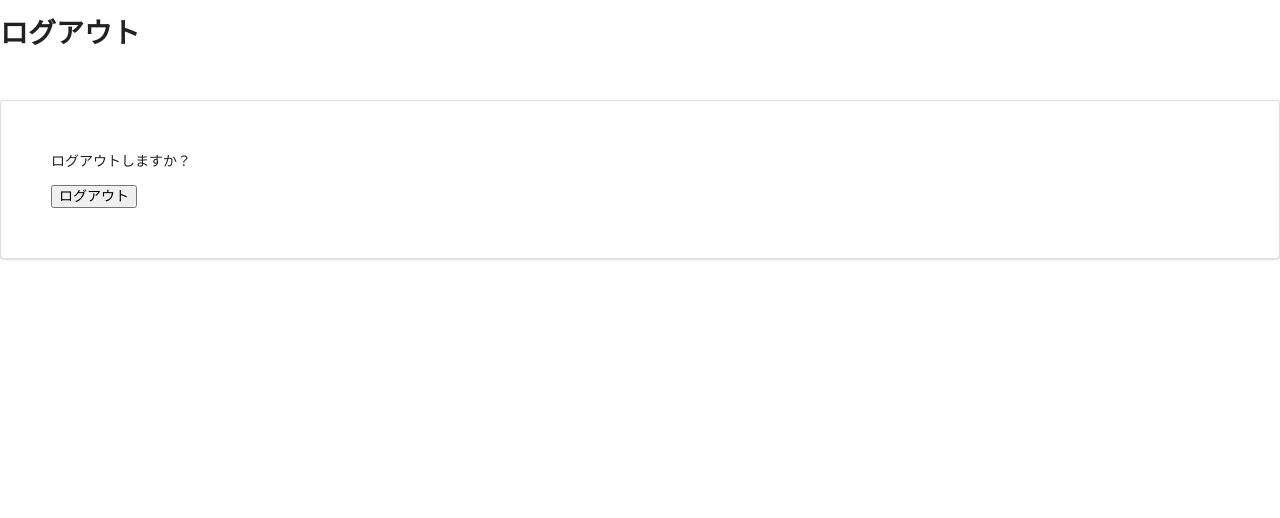
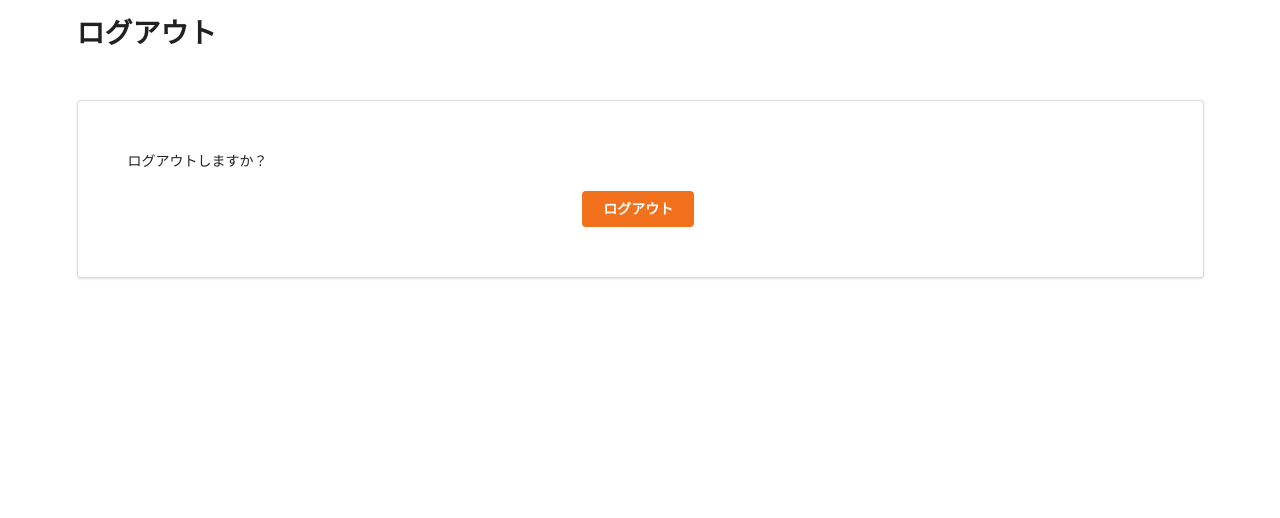
Before and after one commit to udus122/dof, a Django app: template templates/accounts/logout.html in a window 1280 px wide. Shown: the part 83-601 px from the top of the page. Run offline with Django 3.2, Linux system fonts and the light colour scheme; the template is opened without the code that fills it: most values are stand-ins (such as "Sample title", 1, 10 or a date in 2020).

Commit message:
logoutのtemplateを作成

```diff
--- a/accounts/views.py
+++ b/accounts/views.py
@@ -15,7 +15,7 @@ class LogoutView(auth_view.LogoutView):
     """
     ログアウトビュー
     """
-    # template_name = 'logout.html'
+    template_name = 'logout.html'
 
 
 logout_view = LogoutView.as_view()
--- a/templates/accounts/logout.html
+++ b/templates/accounts/logout.html
@@ -4,6 +4,7 @@
 {% block page_title %}{% trans "Sign Out" %}{% endblock %}
 
 {% block content %}
+<div class="ui container contaierSizeNarrow">
   <div class="headTitle"><h1>{% trans "Sign Out" %}</h1></div>
 
   <div class="ui segment segmentSize">
@@ -11,11 +12,37 @@
 
     <form class="ui form" method="post" action="{% url 'account_logout' %}">
       {% csrf_token %}
+      <div class="field">
         {% if redirect_field_value %}
         <input type="hidden" name="{{ redirect_field_name }}" value="{{ redirect_field_value }}"/>
         {% endif %}
-    <button type="submit">{% trans 'Sign Out' %}</button>
+        <div class="submitButton">
+          <button class="ui orange button" type="submit">{% trans 'Sign Out' %}</button>
+        </div>
+      </div>
     </form>
+  </div>
 </div>
 
 {% endblock %}
+
+<div class="ui container containerSizeNarrow">
+  <!-- {% load i18n %} -->
+  <div class="headTitle"><h1>{% trans "Sign In" %}</h1></div>
+
+<div class="ui segment segmentSize">
+
+  <form class="ui form" method="post" action ="{% url 'account_login' %}">
+     {% csrf_token %}
+    <div class="field">
+      {{ form }}
+    </div>
+    <a href="{% url 'account_reset_password' %}">{% trans "Forgot Password?" %}</a>
+    <div class="submitButton">
+      <button class="ui orange button" type="submit">
+          {% trans "Sign In" %}
+      </button>
+    </div>
+  </form>
+</div>
+</div>
```
Lines whose indentation alone changed are shown as unchanged.
